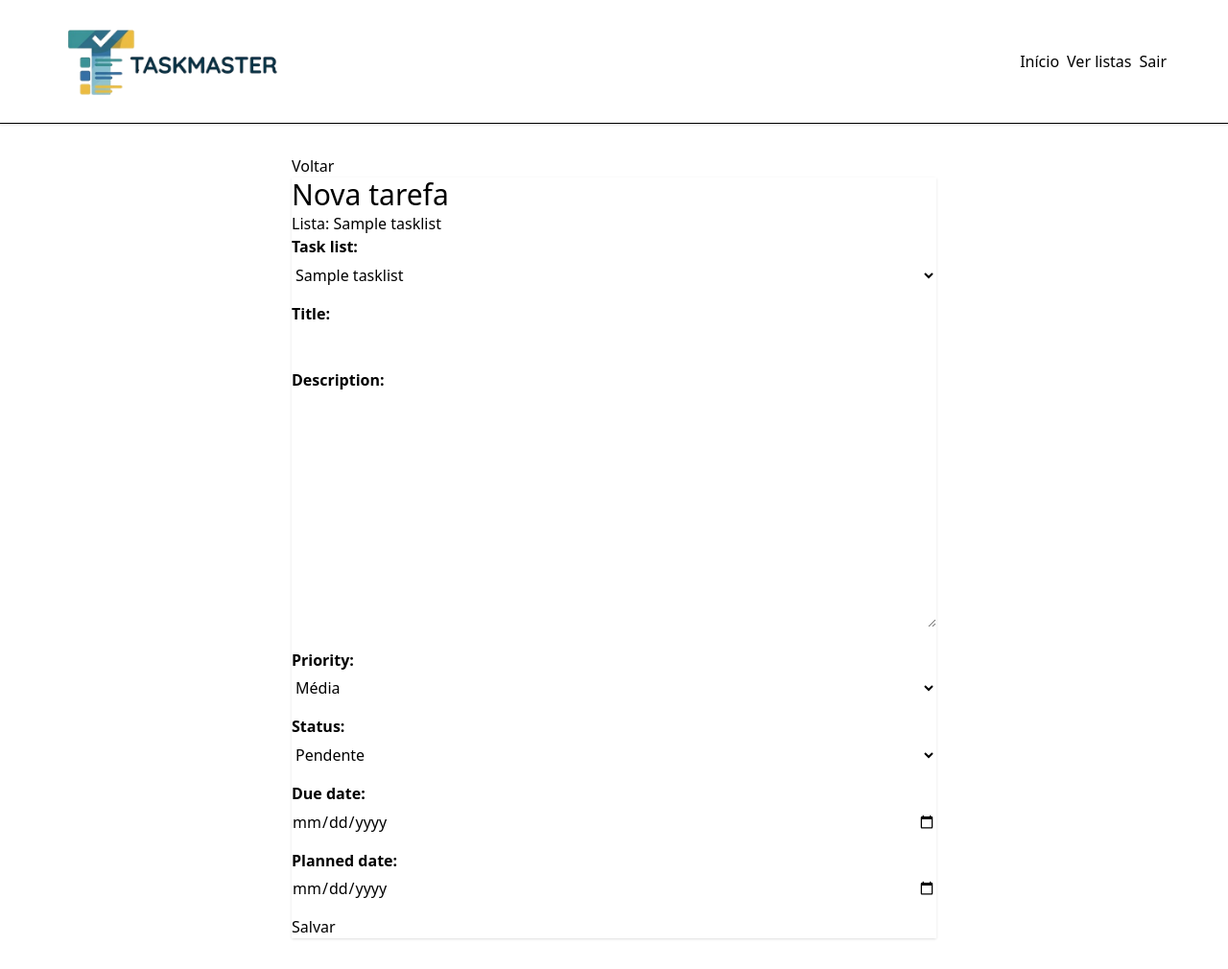
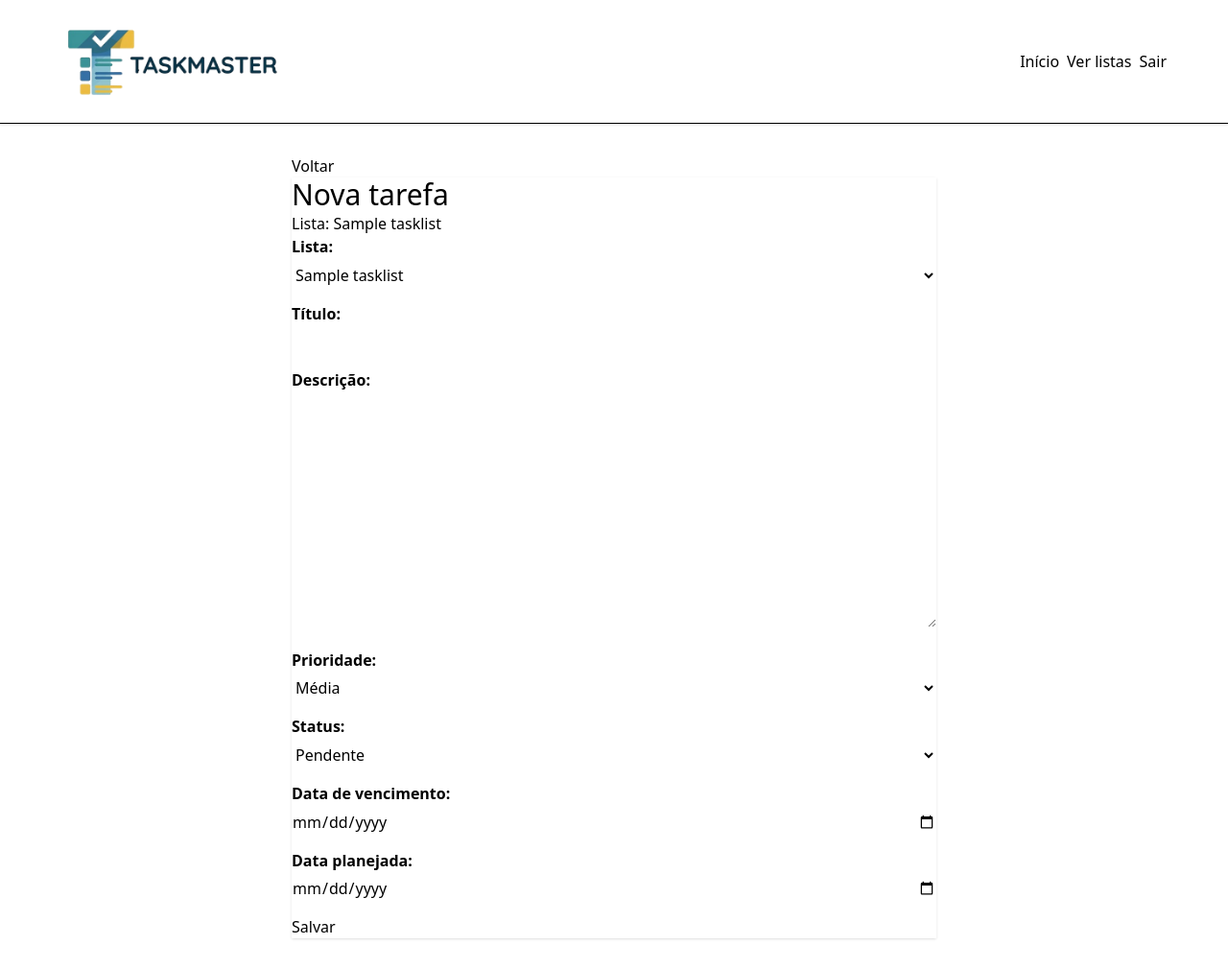
Before and after one commit to luizfneves404/trab1-web, a Django app: page /lists/1/tasks/new/ in a window 1280 px wide. Shown: the whole page at 96% size. Run offline with Django 5.2, Linux system fonts and the light colour scheme; a user stored in the database is signed in; tables that the repository leaves empty hold one stand-in row (values such as "Sample post"); parts of the project's set-up code (start-up, migrations or seed data) failed here and were passed over; some libraries are stand-ins or nearby versions.

Commit message:
minor UI/UX improvements

```diff
--- a/tasks/forms.py
+++ b/tasks/forms.py
@@ -21,6 +21,14 @@ class TaskListForm(forms.ModelForm):
     class Meta:
         model = TaskList
         fields = ["name", "description", "color"]  # O campo user é definido na view.
+        labels = {
+            "name": "Nome",
+            "description": "Descrição",
+            "color": "Cor",
+        }
+        widgets = {
+            "color": forms.TextInput(attrs={"type": "color"}),
+        }
 
     def __init__(self, *args, **kwargs):
         super().__init__(*args, **kwargs)
@@ -39,6 +47,15 @@ class TaskForm(forms.ModelForm):
             "due_date",
             "planned_date",
         ]
+        labels = {
+            "task_list": "Lista",
+            "title": "Título",
+            "description": "Descrição",
+            "priority": "Prioridade",
+            "status": "Status",
+            "due_date": "Data de vencimento",
+            "planned_date": "Data planejada",
+        }
         widgets = {
             # Usamos o seletor nativo de data do navegador.
             "due_date": forms.DateInput(attrs={"type": "date"}, format="%Y-%m-%d"),
@@ -59,6 +76,9 @@ class SubTaskForm(forms.ModelForm):
     class Meta:
         model = SubTask
         fields = ["title"]
+        labels = {
+            "title": "Título",
+        }
 
     def __init__(self, *args, **kwargs):
         super().__init__(*args, **kwargs)
```
Also changed, not shown: templates/home.html (+5 -2 lines), templates/tasks/list_list.html (+4 -3 lines).
